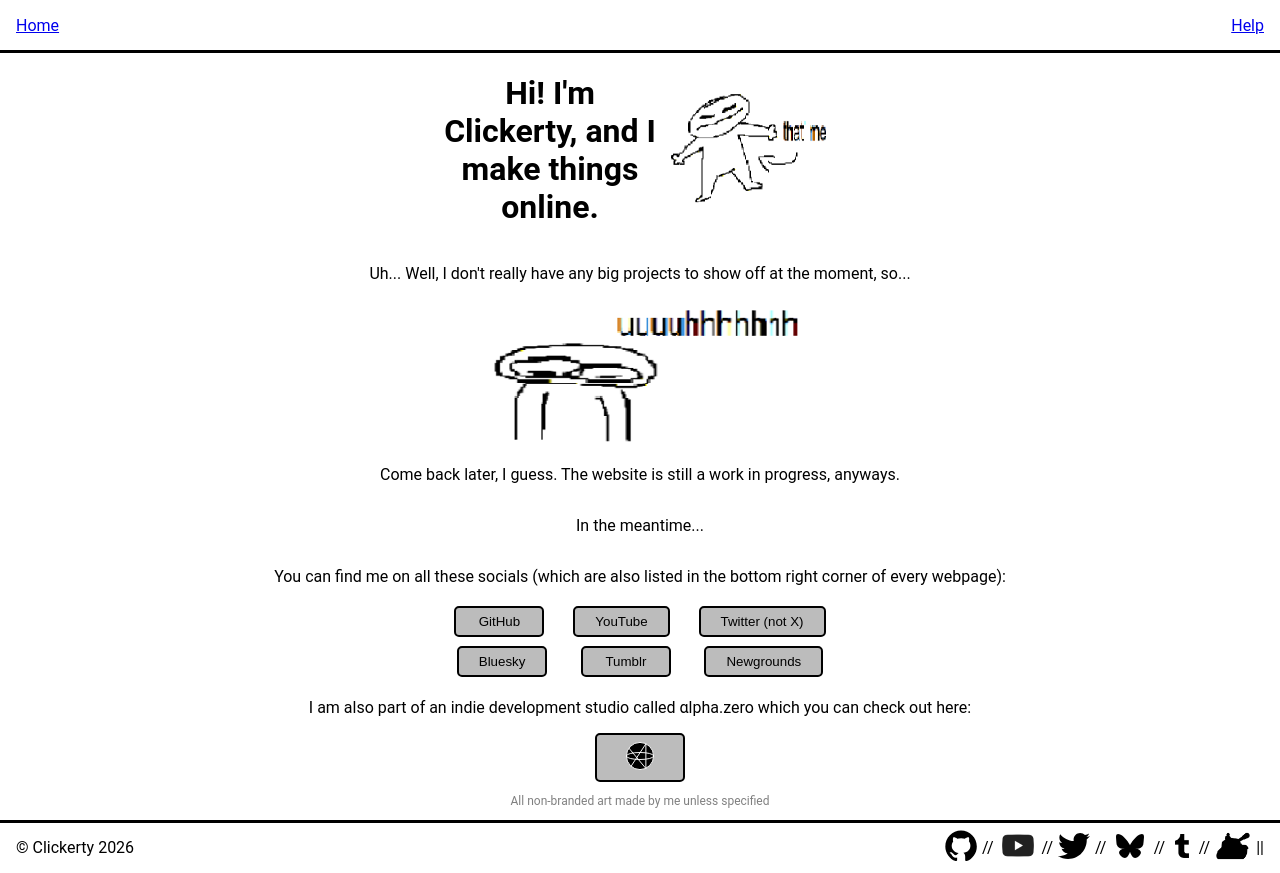
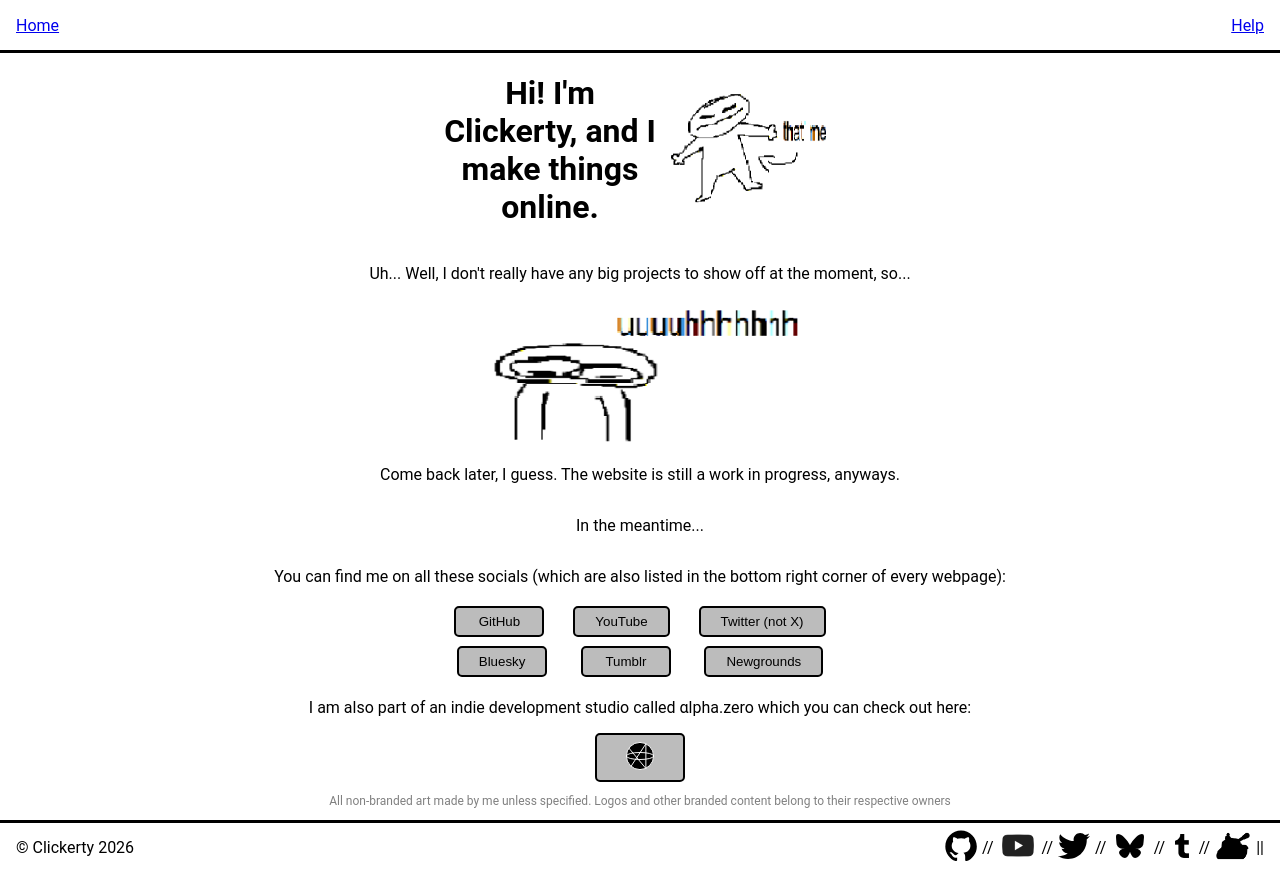
Before and after one commit to ClickertyGaming/clickertygaming.github.io, an Astro site: page / in a window 1280 px wide. Built offline with nearby package versions, Linux system fonts and the light colour scheme; Astro itself is replaced by a stand-in of ours.

Commit message:
clarification

```diff
--- a/src/pages/index.astro
+++ b/src/pages/index.astro
@@ -22,5 +22,5 @@ import '../styles/style.css';
     </div>
     <p>I am also part of an indie development studio called αlpha.zero which you can check out here:</p>
     <button class="button" style="min-width:90px;" onclick="window.location.href = 'https:\/\/alphazero-official.github.io'"><img src="/alphazero.svg" width="30" height="30"></button>
-    <p style="font-size:12px; color: gray;">All non-branded art made by me unless specified</p>
+    <p style="font-size:12px; color: gray;">All non-branded art made by me unless specified. Logos and other branded content belong to their respective owners</p>
 </BaseLayout>
```
